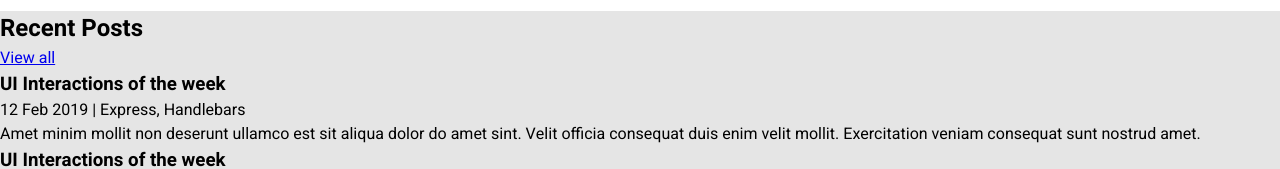
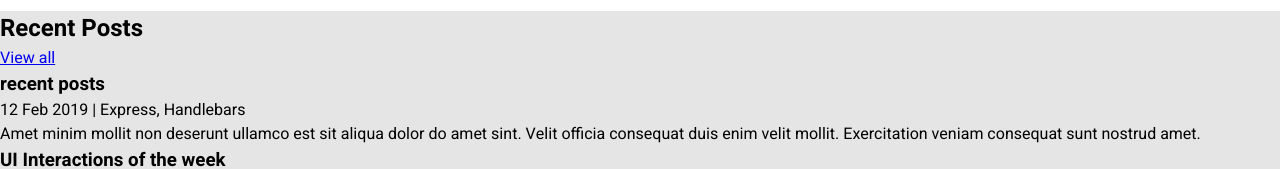
Before and after one commit to AmnaWafa/portfolio-2, a plain HTML site: page my-app/index.html in a window 1280 px wide. Shown: the part 674-843 px from the top of the page. Drawn offline with Linux system fonts and the light colour scheme.

Commit message:
portfolio part1 done

```diff
--- a/my-app/css/styles.css
+++ b/my-app/css/styles.css
@@ -55,6 +55,7 @@
     font-size: 44px;
     line-height: 60px;
     color: #21243D;
+
 }
 .hero-section .hero-inner .col-left p {
     margin-top: 40px;
--- a/my-app/index.html
+++ b/my-app/index.html
@@ -51,7 +51,7 @@
     </div>
     <div class="posts">
         <article class="blog-item">
-            <h3>UI Interactions of the week</h3>
+            <h3>recent posts</h3>
             <div><span class="date-published">12 Feb 2019 </span>  | <span class="location"> Express, Handlebars</span></div>
             <p>Amet minim mollit non deserunt ullamco est sit aliqua dolor do amet sint. Velit officia consequat duis enim velit mollit. Exercitation veniam consequat sunt nostrud amet.</p>
            </article>
```
